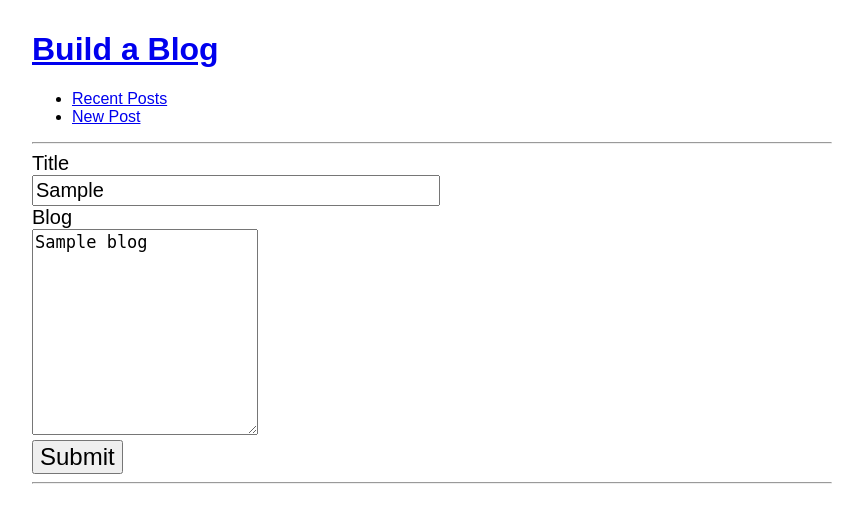
After one commit to BeatrizElena/build-a-blog, a Python web app: template templates/new-post.html in a window 1280 px wide. The commit adds this page. Shown: the top 523 px of the page, without its empty margins (208-1071 px from the left). Run offline with Jinja, Linux system fonts and the light colour scheme; the template is opened without the code that fills it: most values are stand-ins (such as "Sample title", 1, 10 or a date in 2020).

Commit message:
completed part 1: list and create blog posts

```diff
--- /dev/null
+++ b/templates/base.html
@@ -0,0 +1,70 @@
+<!DOCTYPE html>
+<html>
+  <head>
+    <title>Blog</title>
+  </head>
+
+  <style>
+    body {
+      font-family: sans-serif;
+      width:  800px;
+      margin: 0 auto;
+      padding: 10px;
+    }
+
+    .error{
+      color: red;
+    }
+
+    label{
+      display: block;;
+      font-size: 20px;
+    }
+
+    input[type=text]{
+      width: 400px;
+      font-size: 20px;
+      padding: 2px
+    }
+
+    textarea {
+      width: : 400px;
+      height: 200px;
+      font-size: 17px;
+      font-family: monospace;
+    }
+
+    input[type=submit]{
+      font-size: 24px;
+    }
+
+    hr {
+      margin: 2opx auto;
+    }
+
+    art + .art {
+      margin-top: 20px;
+    }
+
+    .art-title {
+      font-weight: bold;
+      font-size: 17px;
+    }
+
+    .art-body {
+      margin: 0;
+      font-size: 17px;
+    }
+  </style>
+
+  <body>
+    <h1><a href="/">Build a Blog</h1>
+    <ul>
+      <li><a href="/">Recent Posts</a></li>
+      <li><a href="/newpost">New Post</a></li>
+    </ul>
+
+{% block content %}
+{% endblock %}
+  </body>
+</html>
--- a/templates/front.html
+++ b/templates/front.html
@@ -1,7 +1,7 @@
 <!DOCTYPE html>
 <html>
   <head>
-    <title>/ascii/</title>
+    <title>Blog</title>
   </head>
 
   <style>
--- /dev/null
+++ b/templates/new-post.html
@@ -0,0 +1,31 @@
+{% extends "base.html" %}
+
+{% block content %}
+
+ <!-- <hr> just creates a line. -->
+<hr>
+
+<!-- Initially no action bc we're submitting form to ourselves. -->
+<!-- value={{title}} preserves user's input of title if form is re-rendered. -->
+<!-- {{art}} preserves user's art if form is re-rerendered. -->
+<!-- {{error}} is the placeholder for error message; template syntax. -->
+    <form method="post">
+      <label>
+        <div>Title</div>
+        <input type="text" name="title" value={{title}}>
+      </label>
+
+      <label>
+        <div>Blog</div>
+        <textarea name="blog">{{blog}}</textarea>
+      </label>
+      <div class="error">{{error}}</div>
+      <input type="submit">
+    </form>
+
+    <!-- Add the art work -->
+     <!-- <hr> just creates a line. -->
+
+    <hr>
+
+{% endblock %}
```
Also changed, not shown: main.py (+23 -18 lines), templates/frontpage.html (added, +17 -0 lines), 1 other file.
